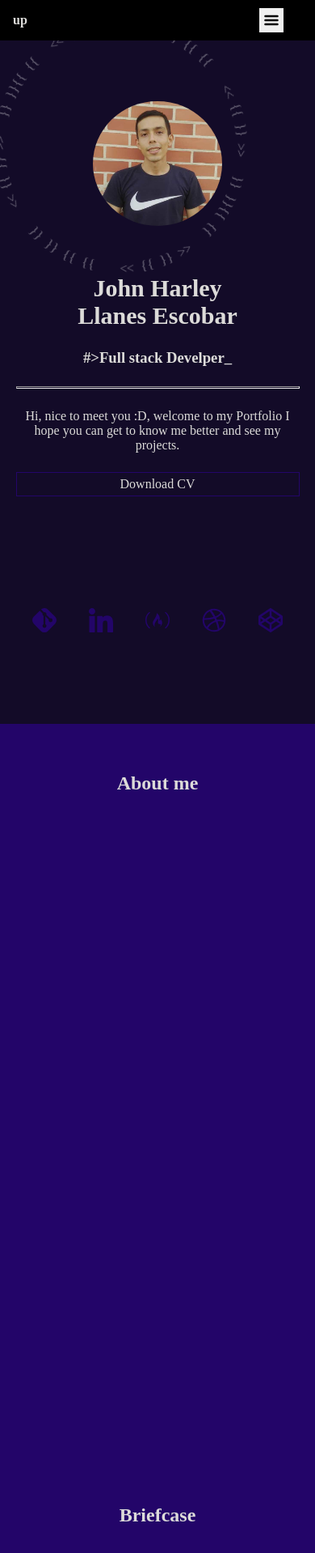
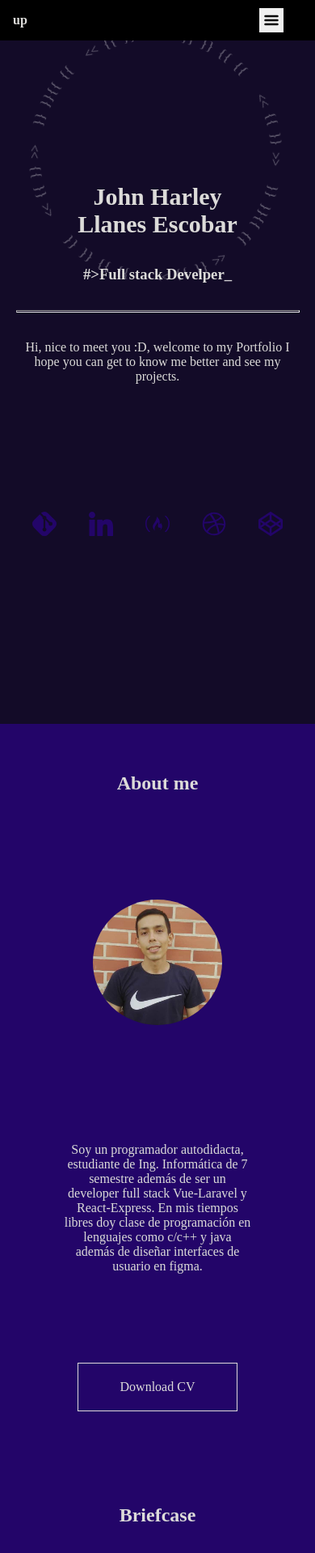
Before and after one commit to 21harley/potafolio.2.0_html_css_js, a plain HTML site: page index.html in a window 390 px wide. Shown: the top 1918 px of the page at 81% size. Drawn offline with Linux system fonts and the light colour scheme.

Commit message:
add about_me_and_delete_img_home

```diff
--- /dev/null
+++ b/css/AboutMe/AboutMe.css
@@ -0,0 +1,42 @@
+.link-cv-download{
+    padding: 5px;
+    display: grid;
+    place-items: center;
+    border: 1px var(--color-background-three) solid;
+    color: var(  --color-background-three);
+    text-decoration: none;
+    width: 40%;
+    margin: auto;
+    padding: 20px;
+}
+.link-cv-download:hover{
+    text-decoration: underline;
+    background-color: var(--color-background-three);
+    color: var(--color-background-four);
+}
+.container-about-me{
+    display: grid;
+}
+
+.img-about-me{
+  position: relative;
+  width: 160px;
+  top:20px;
+  border-radius: 50%;
+}
+.container-about-me__p{
+    padding: 10% / 0%;
+   width: 60%;
+   margin: auto;
+}
+@media  screen and (min-width: 0px) and (max-width:660px ){
+
+    .container-img-about-me{
+        height: 34%;
+        width: 100%;
+        display: grid;
+        place-items: center;
+    }
+
+
+}
--- a/css/Animate/Mandala.css
+++ b/css/Animate/Mandala.css
@@ -116,6 +116,7 @@
 
 @media  screen and (min-width: 0px) and (max-width:660px ){
     .containerTitleA{
-        left: 35px;
+        position: sticky;
+        left: 49%;
       }
 }
--- a/css/Home/Home.css
+++ b/css/Home/Home.css
@@ -11,10 +11,7 @@
     justify-content: center;
 }
 
-.img-home{
-    width: 250px;
-    border-radius: 50%;
-}
+
 
 .container-intro{
     width: 350px;
@@ -54,28 +51,14 @@
     fill:var(--color-background-three);
 }
 
-.link-cv-download{
-    padding: 5px;
-    display: grid;
-    place-items: center;
-    border: 1px var(--color-background-four) solid;
-    color: var(--color-background-three);
-    text-decoration: none;
-}
-.link-cv-download:hover{
-    text-decoration: underline;
-    background-color: var(--color-background-four);
-    color: var(--color-background-three);
-}
+
 .cursor-class{
     animation-name: cursor;
     animation-duration: 1s;
     animation-iteration-count: infinite;
     color:var(--color-background-four);
 }
-.position-img-home{
-    width: 250px;
-}
+
 @keyframes cursor{
    0%{
     color:var(--color-background-four);
@@ -92,11 +75,6 @@
         margin: auto;
         top: 20%;
     }
-    .img-home{
-        position: relative;
-      width: 160px;
-      top:20px
-    }
     .container-intro{
         width: 90%;
         height: 33%;
@@ -105,12 +83,6 @@
         justify-content: space-evenly;
         height: 350px;
         margin: 0px 50px 0px 50px;
-    }
-    .container-img-home{
-        height: 34%;
-        width: 100%;
-        display: grid;
-        place-items: center;
     }
     .social-item{
         display: flex;
--- a/css/index.css
+++ b/css/index.css
@@ -1,4 +1,5 @@
 @import url(./TemplateCSS/index.css);
 @import url(./Menu/Menu.css);
 @import url(./Home/Home.css);
+@import url(./AboutMe/AboutMe.css);
 @import url(./Animate/index.css);
--- a/index.html
+++ b/index.html
@@ -106,6 +106,7 @@
                 </ul>
               </div>
             <div class="container-intro">
+                <div class="containerTitleA giro"></div>
                 <h1>John Harley <br/> Llanes Escobar</h1>
                 <h3 id="title">#>_____________</h3>
                 <hr>
@@ -113,20 +114,20 @@
                    Hola muncho gusto :D, se bienvenido a mi Portafolio espero puedas,
                    conocerme mejor y ver mis proyectos.
                 </p>
-                <a href="#" class="link-cv-download lang" lang="8">Decarga CV</a>
-             </div>
-             <div class="container-img-home">
-                <div class="form-title">
-                    <div class="containerTitleA giro"></div>
-                    <img src="./assect/img/harley.jpeg" alt="" class="img-home">
-                    <div class="containerTitleB giro"></div>
-                </div>
              </div>
          </div>
         </section>
-        <section id="about-me" class="container">
+        <section id="about-me" class="container container-about-me">
             <h2 class="lang" lang="2">Sobre mi</h2>
-
+            <div class="container-img-about-me">
+                <img src="./assect/img/harley.jpeg" alt="" class="img-about-me">
+             </div>
+            <p class="container-about-me__p">
+                Soy un programador autodidacta, estudiante de Ing. Informática de 7 semestre además de
+                ser un developer full stack Vue-Laravel y React-Express. En mis tiempos libres doy clase de
+                programación en lenguajes como c/c++ y java además de diseñar interfaces de usuario en figma.
+            </p>
+            <a href="#" class="link-cv-download lang" lang="8">Decarga CV</a>
         </section>
         <section id="Briefcase" class="container">
             <h2 class="lang" lang="3">Portafolio</h2>
--- a/js/Mandala/Mandala.js
+++ b/js/Mandala/Mandala.js
@@ -30,7 +30,7 @@ function genertionHTML(character,pos,ban,radio,inputs){
         const valueX=valoresX[i];
         const p=document.createElement('p');
         p.textContent=character[i];
-        p.style.transform='translate3d('+(valueX*(x))+'px, '+(valueY*(y))+'px ,'+0+'px) rotate('+(90*arg-grados*arg)+'deg)';
+        p.style.transform='translate3d('+(valueX*(x))+'px, '+(valueY*(y))+'px ,'+0+'px) rotate('+(90*arg-grados*arg)+'deg)' ;
         p.classList.add('colorItem');
         p.classList.add(`cInput${inputs}`);
         framen.appendChild(p);
@@ -43,9 +43,16 @@ function genertionHTML(character,pos,ban,radio,inputs){
       //para el titulo
   const A=document.querySelector(".containerTitleA");
   for(let i=0;i<4;i++){
-    const rep=genertionHTML('{{ {{ << {{ }} >> }} }}',i,false,150);
+    const rep=genertionHTML('{{ {{ << {{ }} >> }} }}',i,false,150,"header");
     A.append(rep.rep);
   }
+  /*
+  setInterval(()=>{
+    const pageWidth  = document.documentElement.scrollWidth;
+    const pageHeight = document.documentElement.scrollHeight;
+    console.log(pageWidth,pageHeight);
+  },100)
+  */
   /*
   const B=document.querySelector(".containerTitleB");
   for(let i=0;i<4;i++){
```
